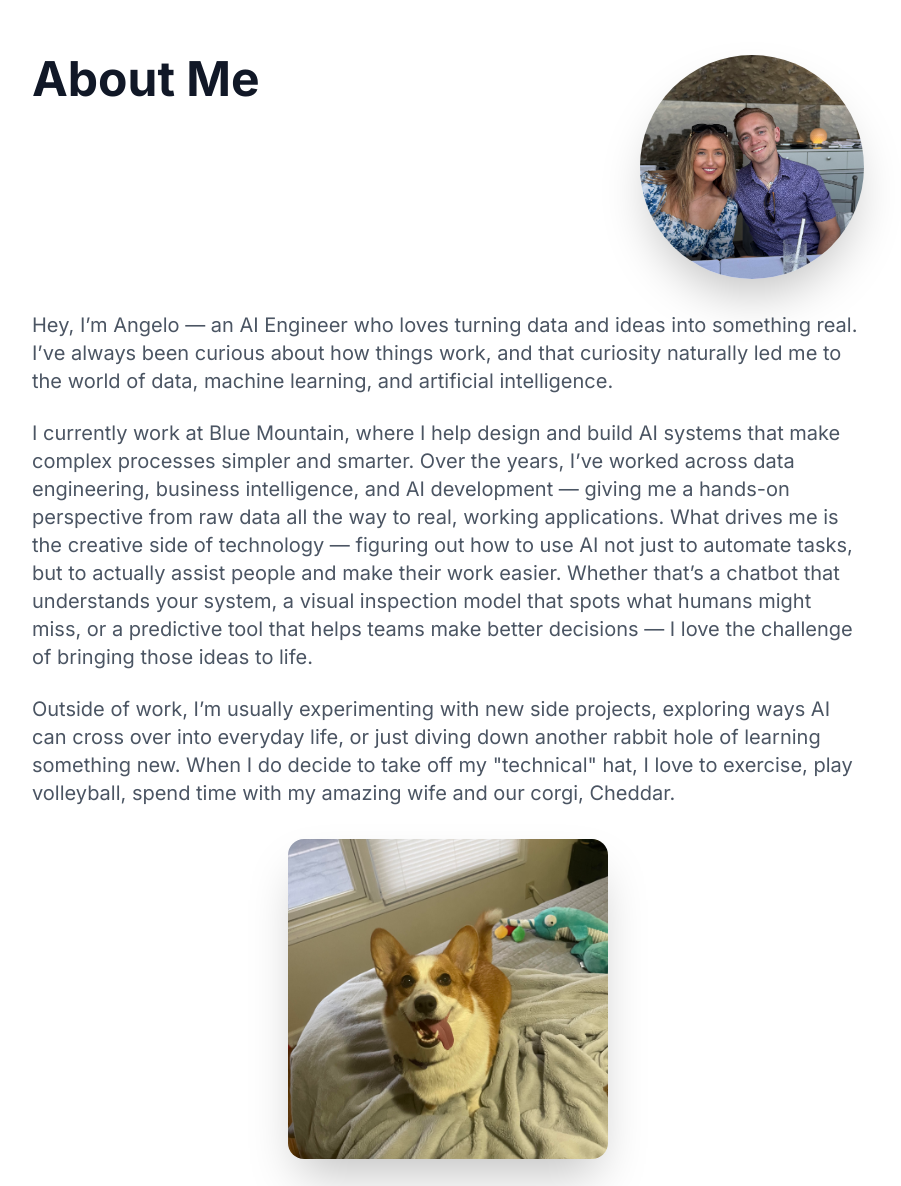
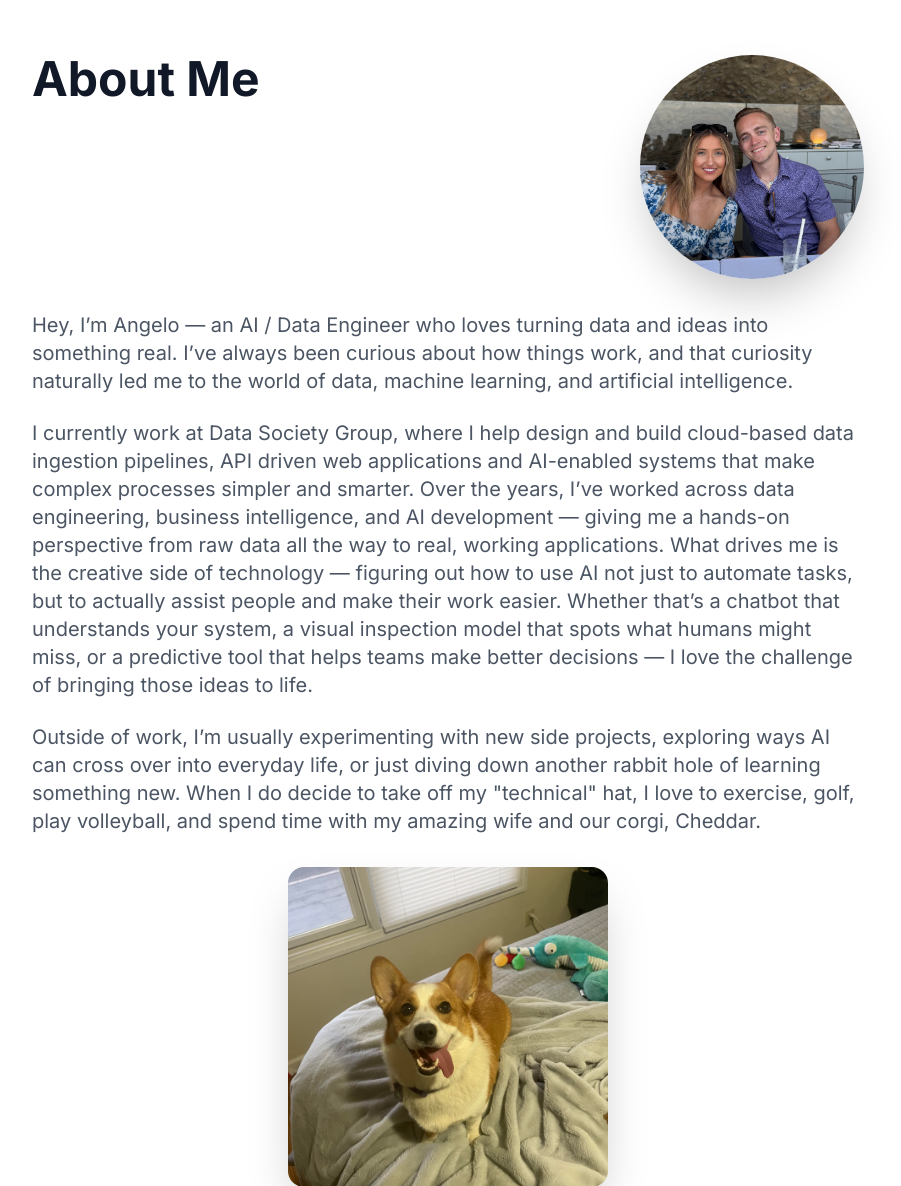
Before and after one commit to AngeloJKwak/personal-website, a Flask app: page /about in a window 1280 px wide. Shown: the part 89-1275 px from the top of the page, without its empty margins (192-1093 px from the left). Run offline with Flask 3, Linux system fonts and the light colour scheme; some libraries are stand-ins or nearby versions.

Commit message:
update to about me

```diff
--- a/templates/about.html
+++ b/templates/about.html
@@ -16,11 +16,11 @@
         </div>
         <div class="prose prose-lg max-w-none">
             <p class="text-xl text-gray-600 mb-6">
-                Hey, I’m Angelo — an AI Engineer who loves turning data and ideas into something real.
+                Hey, I’m Angelo — an AI / Data Engineer who loves turning data and ideas into something real.
                 I’ve always been curious about how things work, and that curiosity naturally led me to the world of data, machine learning, and artificial intelligence.
             </p>
             <p class="text-xl text-gray-600 mb-6">
-                I currently work at Blue Mountain, where I help design and build AI systems that make complex processes simpler and smarter.
+                I currently work at Data Society Group, where I help design and build cloud-based data ingestion pipelines, API driven web applications and AI-enabled systems that make complex processes simpler and smarter.
                 Over the years, I’ve worked across data engineering, business intelligence, and AI development — giving me a hands-on perspective from raw data all the way to real, working applications.
 
                 What drives me is the creative side of technology — figuring out how to use AI not just to automate tasks, but to actually assist people and make their work easier.
@@ -28,7 +28,7 @@
             </p>
             <p class="text-xl text-gray-600 mb-6">
                 Outside of work, I’m usually experimenting with new side projects, exploring ways AI can cross over into everyday life, or just diving down another rabbit hole of learning something new.
-                When I do decide to take off my "technical" hat, I love to exercise, play volleyball, spend time with my amazing wife and our corgi, Cheddar.
+                When I do decide to take off my "technical" hat, I love to exercise, golf, play volleyball, and spend time with my amazing wife and our corgi, Cheddar.
             </p>
             <div class="flex justify-center my-8">
                 <div class="w-64 h-64 md:w-80 md:h-80 rounded-2xl shadow-2xl overflow-hidden">
```
